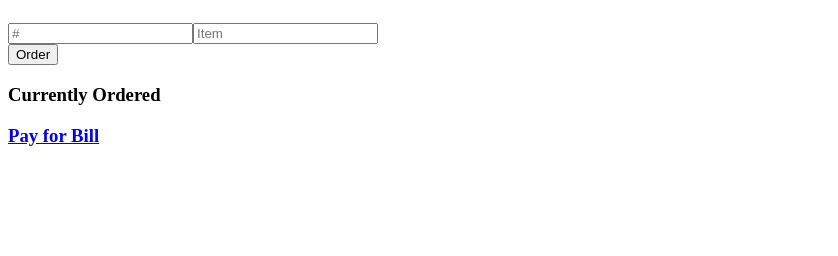
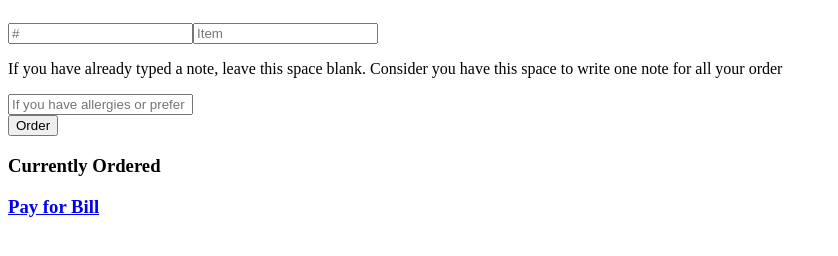
Before and after one commit to pabloare/campsite, a Django app: template user/templates/ordering.html in a window 1280 px wide. Shown: the part 139-395 px from the top of the page, without its empty margins (0-838 px from the left). Run offline with Django 3.2, Linux system fonts and the light colour scheme; the template is opened without the code that fills it, so the values that code supplies are empty.

Commit message:
bug fixes

```diff
--- a/chef/templates/chef-orders.html
+++ b/chef/templates/chef-orders.html
@@ -20,6 +20,11 @@
 <p>Seat: {{ join.order.seat }}</p>
 <p>Table: {{ join.order.seat.table }}</p>
 <p> Dish:  <a href="/chef/home/{{ join.id }}">{{ join.dish }} </a> </p>
+{% if not join.order.note %}
+<p> No note was added </p>
+{% else %}
+<p> Note : {{ join.order.note }} </p>
+{% endif %}
 </div>
 
 {% endfor %}
--- a/user/templates/ordering.html
+++ b/user/templates/ordering.html
@@ -16,11 +16,13 @@
     <form action='' method="post">
       {% csrf_token %}
       <table>
-          <input type="number" placeholder="#" name="num_items">
-          <input type="text" placeholder="Item" name="item">
+          <input type="number" placeholder="#" name="num_items" required>
+          <input type="text" placeholder="Item" name="item" required>
+          <p>If you have already typed a note, leave this space blank. Consider you have this space to write one note for all your order </p><input type="text" placeholder="If you have allergies or prefer a certain condiment, let the chef know here! (Use this space for all plates)" name="note">
       </table>
       <input class="submit-button" type="submit" value="Order">
   </form>
+
   <h3> Currently Ordered </h3>
   {% for dish in ordered_dishes %}
   <div style="outline-style: solid;">
--- a/user/views.py
+++ b/user/views.py
@@ -43,6 +43,10 @@ def ordering(request, username, seat, table, restaurant):
     if request.method == 'POST':
         num_items = request.POST['num_items']
         item = request.POST['item']
+        note = request.POST['note']
+        if note:
+            order.note = note
+            order.save()
         for i in range(int(num_items)):
             order_dishes(restaurant, item, order)
     ordered_dishes = order.dishes.all()
```
